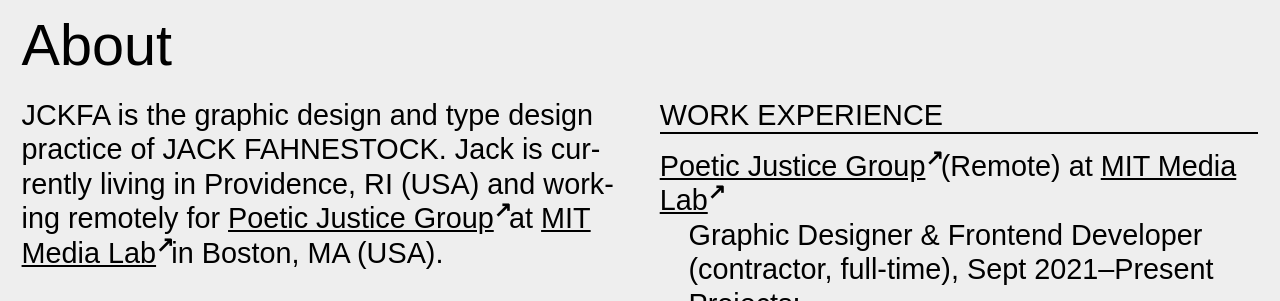
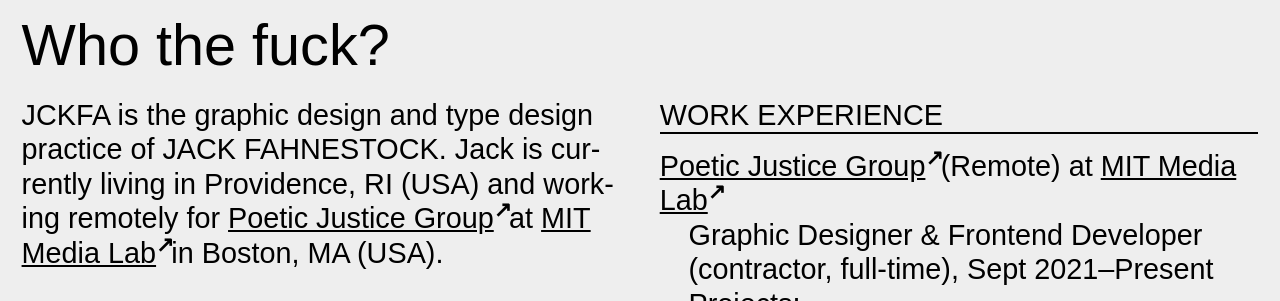
Before and after one commit to jckfa/jckfa.com, a Flask app: page /about in a window 1280 px wide. Shown: the part 78-379 px from the top of the page. Run offline with Flask 2, Linux system fonts and the light colour scheme.

Commit message:
update page titles

```diff
--- a/templates/about.html
+++ b/templates/about.html
@@ -8,7 +8,7 @@
 
 {% block main %}
 <div class="page-title">
-  <h1>About</h1>
+  <h1>Who the fuck?</h1>
 </div>
 <div class="about">
   <section>
--- a/templates/shop.html
+++ b/templates/shop.html
@@ -3,7 +3,7 @@
 
 {% block main %}
 <div class="page-title">
-  <h1>Shop</h1>
+  <h1>I Shop Therefore I Am</h1>
 </div>
 <div>
   shop
```
